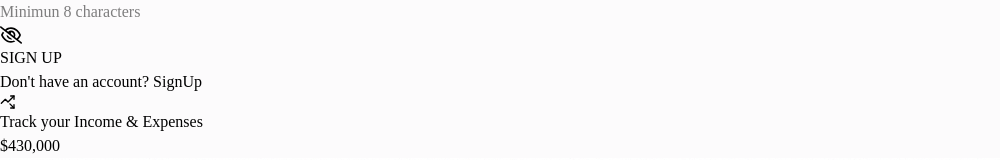
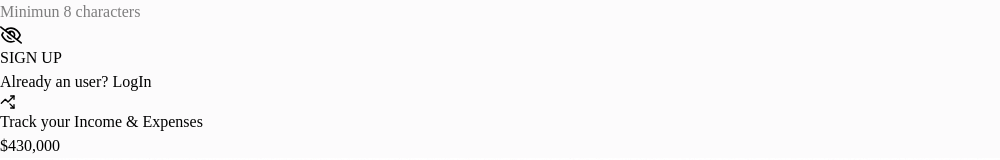
Before and after one commit to kanishkadz/spendy, a React (Vite) app in the folder frontend/: page /signUp in a window 1280 px wide. Shown: the part 256-416 px from the top of the page, without its empty margins (0-1000 px from the left). Built offline with nearby package versions, Linux system fonts and the light colour scheme.

Commit message:
Update SignUp.jsx

```diff
--- a/frontend/src/pages/Auth/SignUp.jsx
+++ b/frontend/src/pages/Auth/SignUp.jsx
@@ -45,7 +45,7 @@ const SignUp = () => {
 
           <button type="submit" className="btn-primary">SIGN UP</button>
 
-          <p className="text-[13px] text-slate-800 mt-3">Don't have an account? {" "} <Link className="font-medium text-primary underline" to="/signup">SignUp</Link></p>
+          <p className="text-[13px] text-slate-800 mt-3">Already an user? {" "} <Link className="font-medium text-primary underline" to="/login">LogIn</Link></p>
         </form>
       </div>
     </AuthLayout>
```
